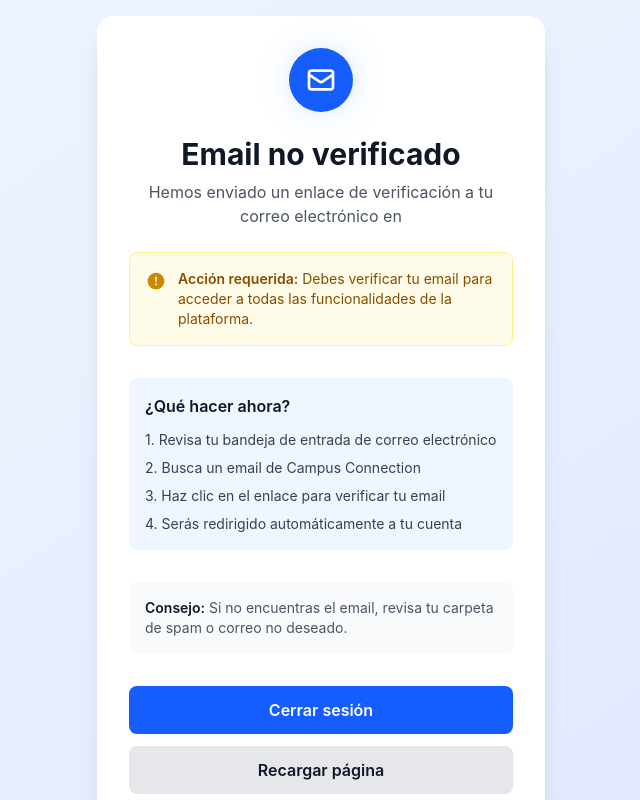
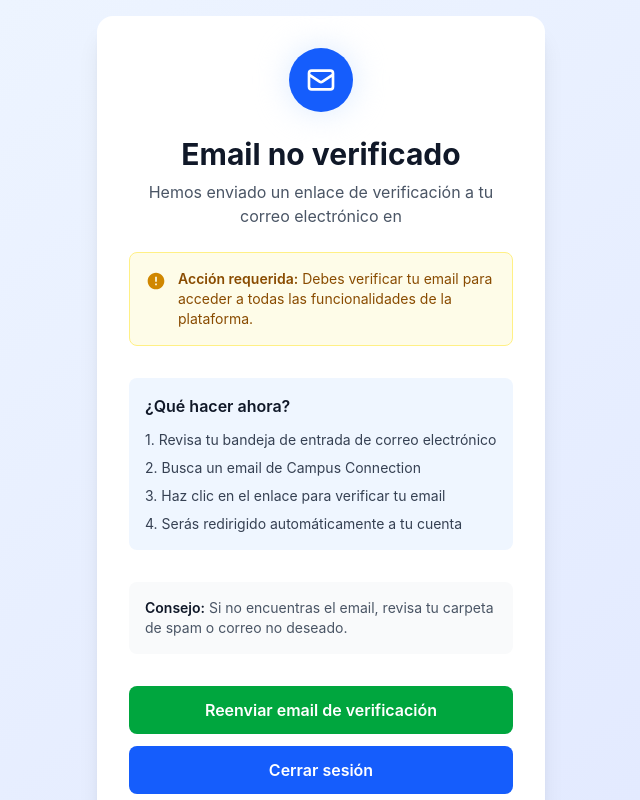
Before and after one commit to Pretel-Ivan16/Campus-Connection-App, a React (Vite) app in the folder Frontend/: page /verify-email-pending in a window 1280 px wide. Shown: the top 800 px of the page, without its empty margins (319-959 px from the left). Built offline with nearby package versions, Linux system fonts and the light colour scheme; a web font is replaced by a local one.

Commit message:
Add resend verification email button and functionality in VerifyEmailPending component

```diff
--- a/Frontend/src/pages/VerifyEmailPending.tsx
+++ b/Frontend/src/pages/VerifyEmailPending.tsx
@@ -1,13 +1,27 @@
+import { useState } from 'react';
 import { useAuth } from '../hooks/useAuth';
 import { useNavigate } from 'react-router-dom';
+import { authService } from '../services/auth.service';
 
 export default function VerifyEmailPending() {
   const { user, logout } = useAuth();
   const navigate = useNavigate();
+  const [resendStatus, setResendStatus] = useState<'idle' | 'loading' | 'sent' | 'error'>('idle');
 
   const handleLogout = () => {
     logout();
     navigate('/login');
+  };
+
+  const handleResend = async () => {
+    if (!user?.email) return;
+    setResendStatus('loading');
+    try {
+      await authService.resendVerification(user.email);
+      setResendStatus('sent');
+    } catch {
+      setResendStatus('error');
+    }
   };
 
   return (
@@ -68,6 +82,16 @@ export default function VerifyEmailPending() {
         {/* Buttons */}
         <div className="space-y-3">
           <button
+            onClick={handleResend}
+            disabled={resendStatus === 'loading' || resendStatus === 'sent'}
+            className="w-full bg-green-600 hover:bg-green-700 disabled:bg-green-400 text-white font-semibold py-3 rounded-lg transition-colors"
+          >
+            {resendStatus === 'loading' && 'Enviando...'}
+            {resendStatus === 'sent' && '✓ Email reenviado'}
+            {resendStatus === 'error' && 'Error — intentar de nuevo'}
+            {resendStatus === 'idle' && 'Reenviar email de verificación'}
+          </button>
+          <button
             onClick={handleLogout}
             className="w-full bg-blue-600 hover:bg-blue-700 text-white font-semibold py-3 rounded-lg transition-colors"
           >
```
